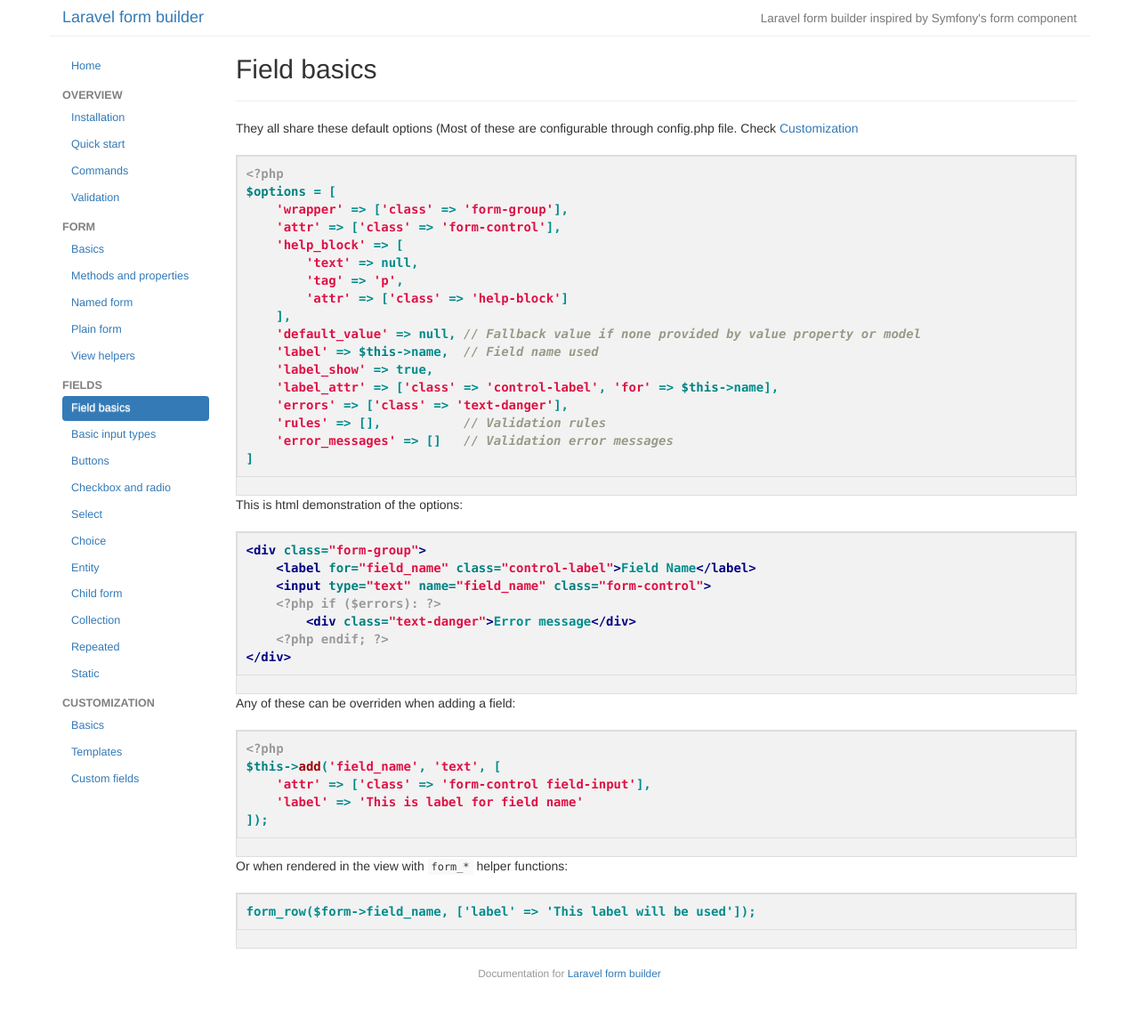
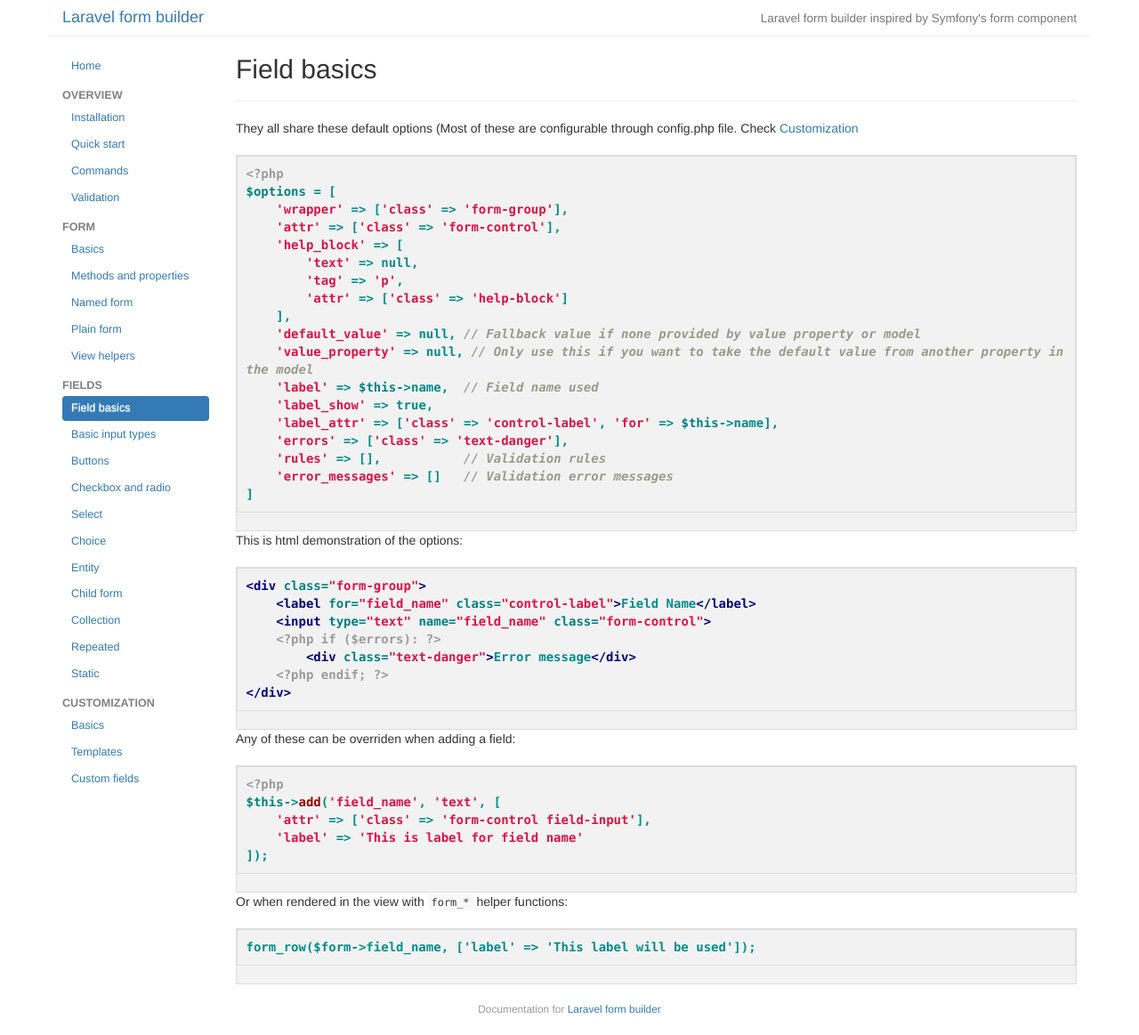
Before and after one commit to kristijanhusak/laravel-form-builder, a Jekyll site: the page built from _posts/2015-06-03-fieldbasics.md, in a window 1280 px wide. Shown: the whole page at 89% size. Built offline with Jekyll 4.4.1, drawn with Linux system fonts in a browser that asks for light colours; before the commit the page ends 1123 px from its top, so only the background shows below that.

Commit message:
+field option 'value_property'

```diff
--- a/_posts/2015-06-03-fieldbasics.md
+++ b/_posts/2015-06-03-fieldbasics.md
@@ -19,6 +19,7 @@ $options = [
         'attr' => ['class' => 'help-block']
     ],
     'default_value' => null, // Fallback value if none provided by value property or model
+    'value_property' => null, // Only use this if you want to take the default value from another property in the model
     'label' => $this->name,  // Field name used
     'label_show' => true,
     'label_attr' => ['class' => 'control-label', 'for' => $this->name],
```
